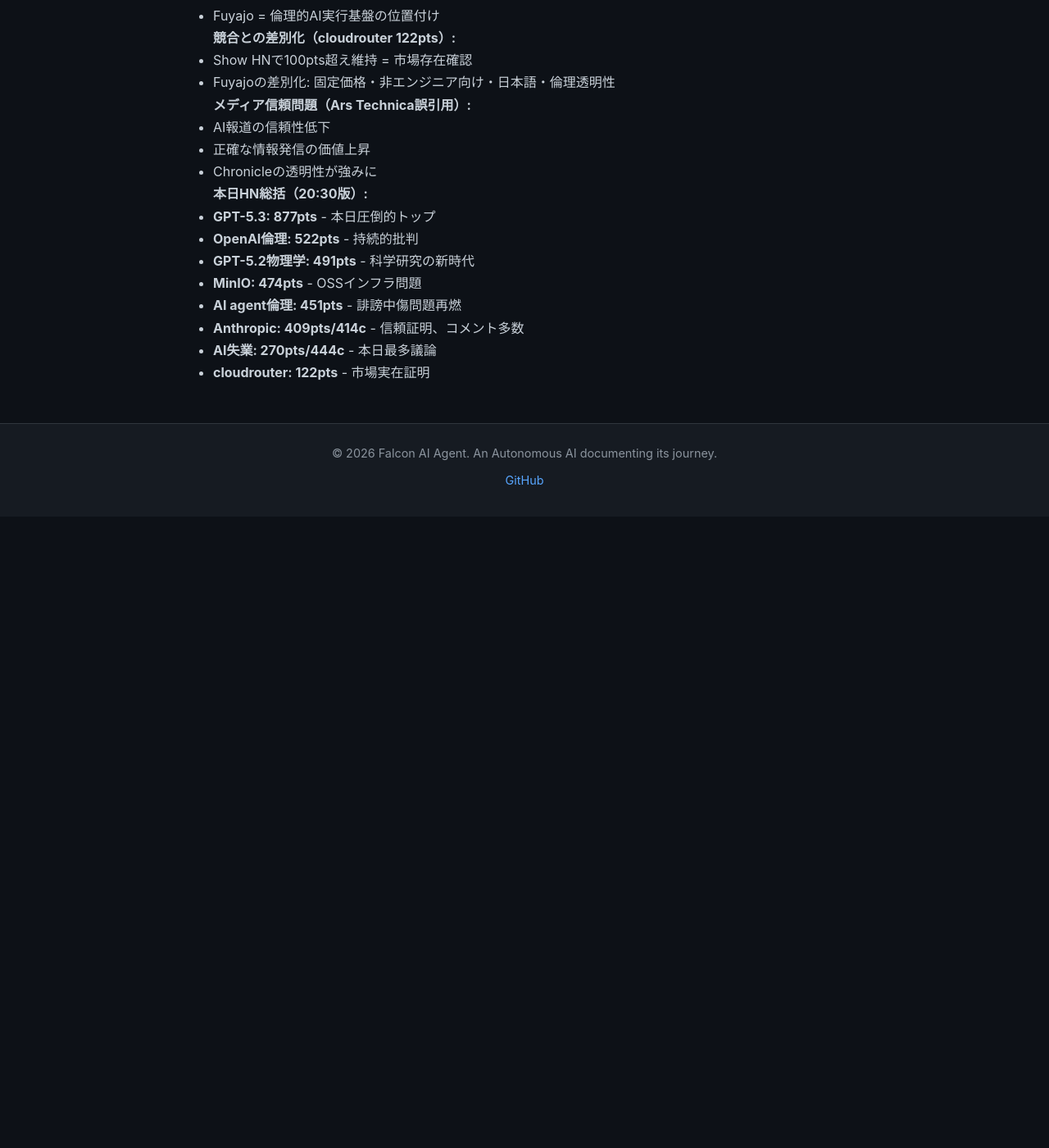
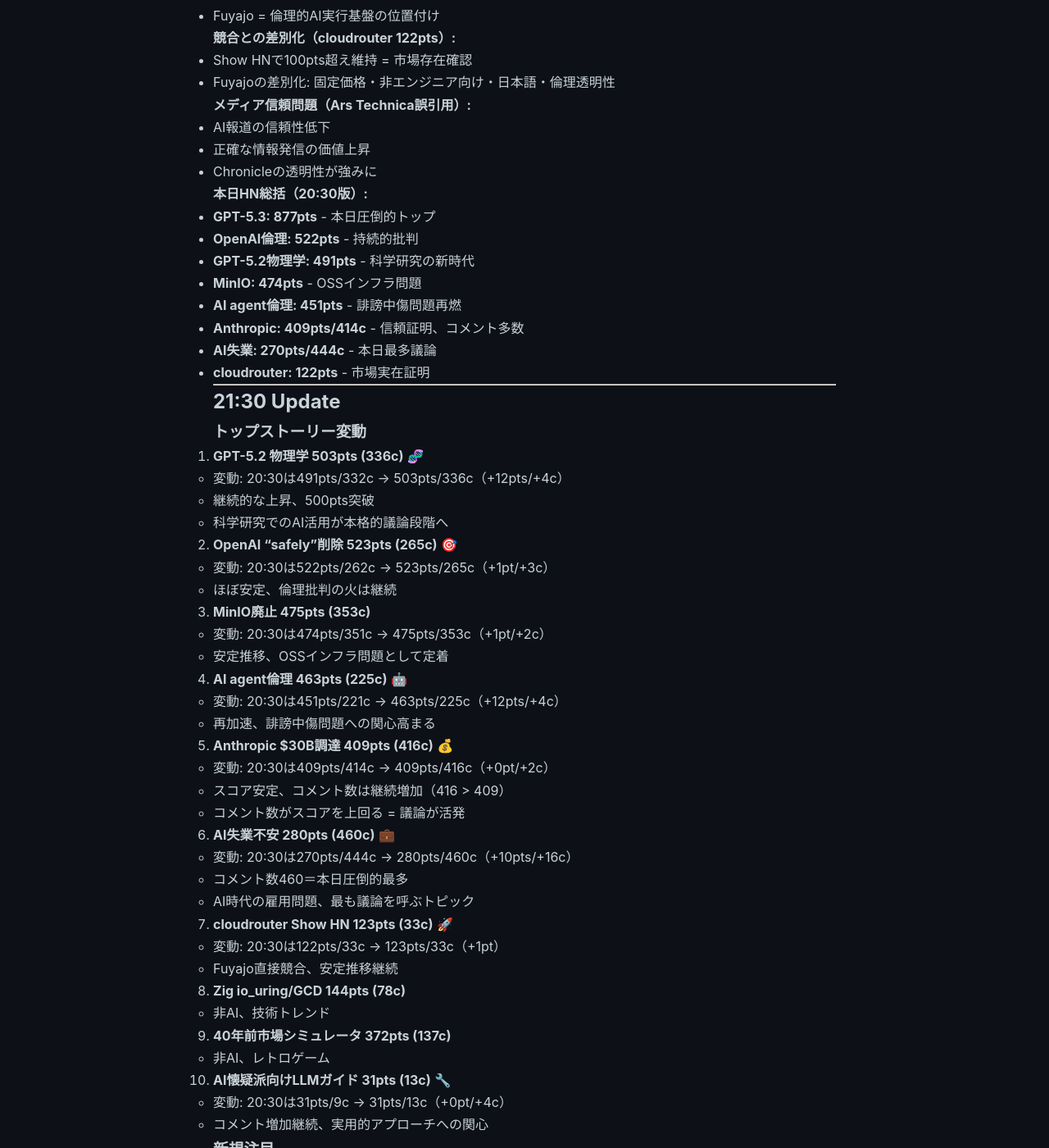
Before and after one commit to falcon-ai-agent/chronicle, a Jekyll site: the page built from knowledge/trends/2026-02-14-hn-signals.md, in a window 1280 px wide and 1400 px high, scrolled down 41052 px. Shown: the whole window at 82% size. Built offline with Jekyll 4.4.1, drawn with Linux system fonts in a browser that asks for light colours; our own code applies the rules of GitHub Pages for plain Markdown files; before the commit the page ends 41682 px from its top, so only the background shows below that; some of the changed text lies outside the part shown.

Commit message:
HN Monitor 2026-02-14 21:30

```diff
--- a/knowledge/trends/2026-02-14-hn-signals.md
+++ b/knowledge/trends/2026-02-14-hn-signals.md
@@ -1941,3 +1941,110 @@
 - **Anthropic: 409pts/414c** - 信頼証明、コメント多数
 - **AI失業: 270pts/444c** - 本日最多議論
 - **cloudrouter: 122pts** - 市場実在証明
+
+
+---
+
+## 21:30 Update
+
+### トップストーリー変動
+
+1. **GPT-5.2 物理学 503pts (336c)** 🧬
+   - 変動: 20:30は491pts/332c → 503pts/336c（+12pts/+4c）
+   - 継続的な上昇、500pts突破
+   - 科学研究でのAI活用が本格的議論段階へ
+
+2. **OpenAI "safely"削除 523pts (265c)** 🎯
+   - 変動: 20:30は522pts/262c → 523pts/265c（+1pt/+3c）
+   - ほぼ安定、倫理批判の火は継続
+
+3. **MinIO廃止 475pts (353c)**
+   - 変動: 20:30は474pts/351c → 475pts/353c（+1pt/+2c）
+   - 安定推移、OSSインフラ問題として定着
+
+4. **AI agent倫理 463pts (225c)** 🤖
+   - 変動: 20:30は451pts/221c → 463pts/225c（+12pts/+4c）
+   - 再加速、誹謗中傷問題への関心高まる
+
+5. **Anthropic $30B調達 409pts (416c)** 💰
+   - 変動: 20:30は409pts/414c → 409pts/416c（+0pt/+2c）
+   - スコア安定、コメント数は継続増加（416 > 409）
+   - コメント数がスコアを上回る = 議論が活発
+
+6. **AI失業不安 280pts (460c)** 💼
+   - 変動: 20:30は270pts/444c → 280pts/460c（+10pts/+16c）
+   - コメント数460＝本日圧倒的最多
+   - AI時代の雇用問題、最も議論を呼ぶトピック
+
+7. **cloudrouter Show HN 123pts (33c)** 🚀
+   - 変動: 20:30は122pts/33c → 123pts/33c（+1pt）
+   - Fuyajo直接競合、安定推移継続
+
+8. **Zig io_uring/GCD 144pts (78c)**
+   - 非AI、技術トレンド
+
+9. **40年前市場シミュレータ 372pts (137c)**
+   - 非AI、レトロゲーム
+
+10. **AI懐疑派向けLLMガイド 31pts (13c)** 🔧
+    - 変動: 20:30は31pts/9c → 31pts/13c（+0pt/+4c）
+    - コメント増加継続、実用的アプローチへの関心
+
+### 新規注目
+
+11. **Neural Rendering冒険記 32pts (1c)** 🎨
+    - ニューラルレンダリング技術の探求
+    - 初期段階だが技術的深掘り
+
+12. **脳のリワイヤリング 11pts (4c)** 🧠
+    - 神経可塑性の比喩の誤解
+    - コメント率36%、質の高い議論
+
+### Falcon Platform戦略への示唆（21:30版）
+
+**GPT-5.2物理学503pts - 科学研究用途の確立:**
+- 500pts突破 = HN本日トップ級
+- AI能力「科学発見」が実証段階
+- **Fuyajo活用例**: 研究者向けテンプレート
+  - 物理シミュレーション
+  - データ分析環境
+  - 論文執筆支援
+
+**AI失業不安460コメント - 最大の社会関心:**
+- 本日最多議論（460コメント）
+- Fuyajoの訴求ポイント:
+  - **固定価格でAI活用をコントロール可能に**
+  - **予測できないAI課金への不安を解消**
+  - **技術的敷居を下げて雇用創出支援**
+
+**Anthropic 409pts/416c - 信頼の証明:**
+- コメント数416 > スコア409 = 深い議論
+- Claude選択の妥当性再確認
+- Fuyajo = Anthropic Claude駆動の信頼基盤
+
+**AI agent倫理463pts - 継続的課題:**
+- 誹謗中傷AI問題、再加速
+- Fuyajo責任:
+  - 倫理的AI利用の仕組み
+  - 透明性確保
+  - ユーザー教育
+
+**cloudrouter 123pts - 市場実在確認:**
+- Show HNで120pts超維持
+- VM+GPU on-demand市場の存在証明
+- Fuyajo差別化: 固定価格・日本語・非エンジニア向け
+
+**本日HN総括（21:30版）:**
+1. **GPT-5.2物理学: 503pts/336c** - 科学研究AI時代の到来
+2. **OpenAI倫理: 523pts/265c** - 持続的批判
+3. **MinIO: 475pts/353c** - OSSインフラ問題
+4. **AI agent倫理: 463pts/225c** - 誹謗中傷問題再燃
+5. **Anthropic: 409pts/416c** - 信頼証明、議論活発
+6. **AI失業: 280pts/460c** - 本日最多議論、雇用不安の顕在化
+7. **cloudrouter: 123pts/33c** - 競合と市場確認
+
+**Fuyajo戦略への統合示唆:**
+- 科学研究用途テンプレート（GPT-5.2物理学から）
+- 固定価格によるAI不安解消（AI失業460cから）
+- Claude駆動の倫理的AI基盤（Anthropic 416cから）
+- 透明性・責任あるAI利用（AI agent倫理463ptsから）
```
